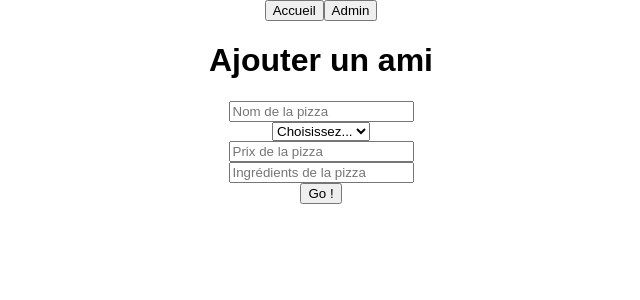
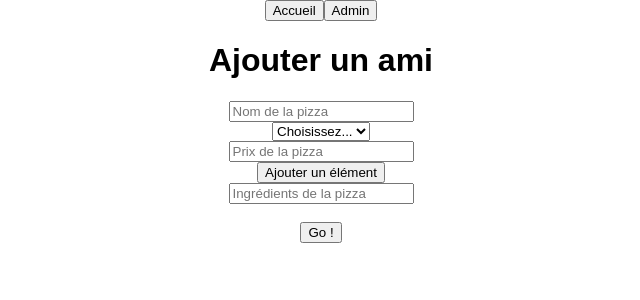
Before and after one commit to dwaps/dig-d11-21, an Angular app: page /admin in a window 1280 px wide. Shown: the top 300 px of the page, without its empty margins (319-959 px from the left). Built offline with nearby package versions, Linux system fonts and the light colour scheme.

Commit message:
reactive form: add input

```diff
--- a/src/app/components/admin/admin.component.html
+++ b/src/app/components/admin/admin.component.html
@@ -18,10 +18,15 @@
     formControlName="price"
     placeholder="Prix de la pizza">
   <br>
-  <input
-    type="text"
-    formControlName="ingredients"
-    placeholder="Ingrédients de la pizza">
+  <div formArrayName="ingredients">
+    <button (click)="addElement()">Ajouter un élément</button>
+    <div *ngFor="let ingredient of ingredients.controls; index as i">
+      <input
+        type="text"
+        [formControlName]="i"
+        placeholder="Ingrédients de la pizza">
+    </div>
+  </div>
   <br>
   <button type="submit">Go !</button>
 </form>
--- a/src/app/components/admin/admin.component.ts
+++ b/src/app/components/admin/admin.component.ts
@@ -1,5 +1,5 @@
 import { Component, OnInit } from '@angular/core';
-import { FormControl, FormGroup, Validators } from '@angular/forms';
+import { FormArray, FormControl, FormGroup, Validators } from '@angular/forms';
 
 
 enum Categories {
@@ -27,11 +27,21 @@ export class AdminComponent implements OnInit {
     ]),
     category: new FormControl('', Validators.required),
     price: new FormControl('', Validators.required),
-    ingredients: new FormControl('', Validators.required),
+    ingredients: new FormArray([
+      new FormControl('', Validators.required)
+    ]),
   });
+
+  get ingredients() {
+    return this.formCreatePizza.get('ingredients') as FormArray;
+  }
 
   ngOnInit() {
     console.log(this.formCreatePizza.get('category')!.value);
+  }
+
+  addElement() {
+    this.ingredients.push(new FormControl());
   }
 
   submitForm() {
```
